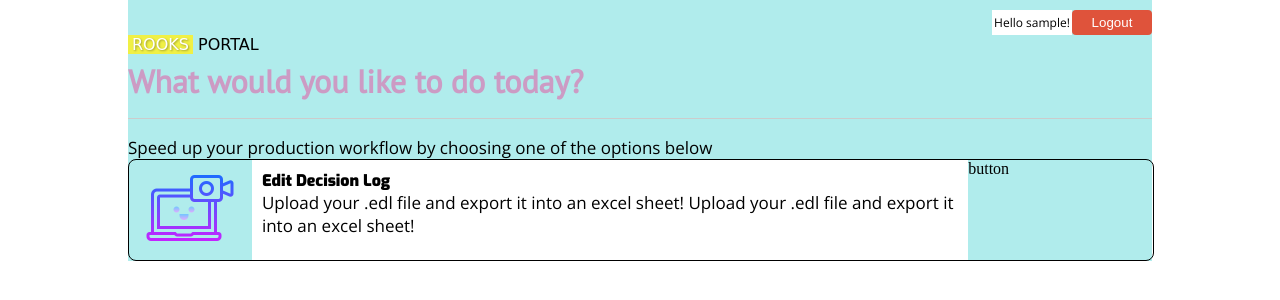
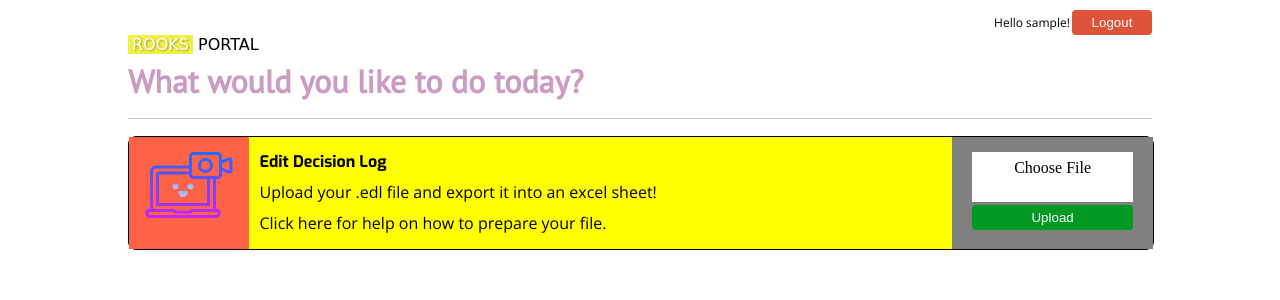
Before and after one commit to chaseahn/yizzly, a Flask app: page /index in a window 1280 px wide; the page is wider, and only the part inside the window is pictured. Shown: the top 300 px of that part. Run offline with Flask 2, Linux system fonts and the light colour scheme; the visitor is signed in with stand-in values (Sample User, id 1); parts of the project's set-up code (start-up, migrations or seed data) failed here and were passed over; some web fonts are replaced.

Commit message:
update row action

```diff
--- a/run/src/static/css/main.css
+++ b/run/src/static/css/main.css
@@ -36,7 +36,7 @@
     color: black;
     font-family: 'Open Sans', sans-serif;
     padding: 0px;
-    font-size: 17px;
+    font-size: 16px;
 }
 
 input[type=submit] {
@@ -49,7 +49,32 @@
     border: none;
     border-radius: 4px;
     cursor: pointer;
-  }
+}
+
+label {
+    cursor: pointer;
+    vertical-align: middle;
+    /* Style as you please, it will become the visible UI component. */
+ }
+
+#upload-file {
+    opacity: 0;
+    position: absolute;
+    z-index: -1;
+}
+
+input[type=upload] {
+    width: 80%;
+    height: 25px;
+    background-color: rgb(0, 153, 33);
+    color: white;
+    padding: 0;
+    margin: 0;
+    border: none;
+    border-radius: 4px;
+    cursor: pointer;
+    text-align: center;
+}
 
 .title {
     text-align: justify;
@@ -103,7 +128,7 @@
 
 .subheader {
     font-family: 'Exo', sans-serif;
-    font-weight: 900;
+    font-weight: 700;
     font-size: 1em;
     color: black
 }
@@ -123,7 +148,7 @@
     height: 80%;
     background-color:white;
     margin: auto;
-    background-color: rgb(176, 236, 236);
+    /* background-color: rgb(176, 236, 236); */
 }
 
 /* App Directors CSS */
@@ -134,34 +159,52 @@
     border-width: 1px;
     border-color: black;
     border-radius: .5em;
+    line-height: 30px;
 }
 
 .h-col .row-info {
     display: flex;
+    vertical-align: middle;
 }
+
 
 .h-col .row-info .image-box {
     position: relative;
-    /* background-color: tomato; */
+    background-color: tomato;
     width: 12%;
     text-align: center;
     display: block;
     overflow: hidden;
     min-height: 100%;
+    line-height: 90px;
 }
 
 
 .h-col .row-info .image-box img {
     max-width:90%;
     margin: 0 auto;
+    vertical-align: middle;
 }
 
 .h-col .row-info .row-description {
-    background-color: white;
+    background-color: yellow;
     width:68%;
     padding: 10px;
 }
 
+.h-col .row-info .row-action {
+    background-color: gray;
+    width:20%;
+    text-align: center;
+    padding-top: 15px;
+}
+
+.h-col .row-info .row-action .upload-border {
+    width: 80%;
+    height: 50px;
+    background-color: white;
+    margin: 0 auto;
+}
 
 a:link {
     text-decoration: none;
--- a/run/src/templates/private/index.html
+++ b/run/src/templates/private/index.html
@@ -21,7 +21,6 @@
             <div class="title">
                 <div class="user-store">
                     <input name="post_button" type="submit" value="Logout">
-                    </input>
                     <div class="user-greeting">
                         <span>Hello {{username}}!</span>
                     </div>
@@ -35,10 +34,6 @@
                     What would you like to do today?
                 </h1>
                 <hr>
-                <text>
-                    Speed up your production workflow
-                    by choosing one of the options below
-                </text>
             </div>
             <div class="h-col">
                 <div class="row-info">
@@ -50,14 +45,16 @@
                             Edit Decision Log
                         </div>
                         <text>
-                            Upload your .edl file and export it into an excel sheet!
-                        </text>
-                        <text>
-                            Upload your .edl file and export it into an excel sheet!
+                            Upload your .edl file and export it into an excel sheet! <br>
+                            Click here for help on how to prepare your file.
                         </text>
                     </div>
                     <div class="row-action">
-                        button
+                        <div class="upload-border">
+                            <label for="upload-file">Choose File</label>
+                            <input type="file" name="file" id="upload-file"/>
+                        </div>
+                        <input type="upload" value="Upload"/>
                     </div>
                 </div>
             </div>
```
